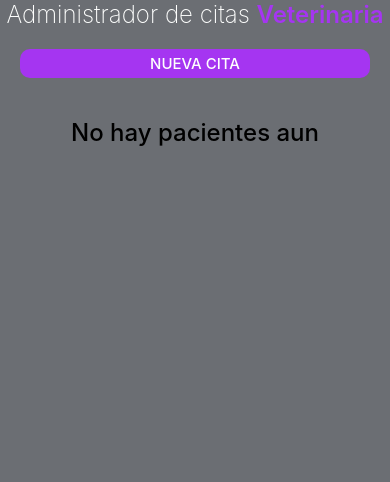
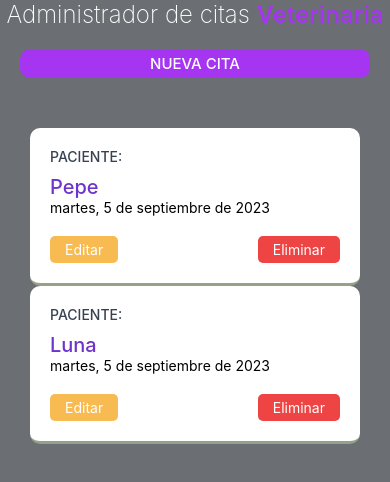
Before and after one commit to Lautaro261/citasApp, a React Native app: screen / in a window 390 px wide. Shown: the top 482 px of the page. Built offline with nearby package versions, Linux system fonts and the light colour scheme.

Commit message:
se agregaron botones de editar y eliminar

```diff
--- a/App.js
+++ b/App.js
@@ -6,7 +6,25 @@ import Paciente from './src/components/Paciente';
 
 const App = () => {
   const [visibleModal, setVisibleModal] = useState(false);
-  const [pacientes, setPacientes] = useState([])
+  const [pacientes, setPacientes] = useState([{
+    id: 1692501805499,
+    paciente: "Pepe",
+    propietario: "Guillermo",
+    email: "guille@gmail.com",
+    numero: "444",
+    fecha: "Tue Sep 05 2023 00:23:00 GMT-0300",
+    sintomas: "vomito"
+  },
+  {
+    id: 1692501805479,
+    paciente: "Luna",
+    propietario: "Jorge",
+    email: "jorge@gmail.com",
+    numero: "111",
+    fecha: "Tue Sep 05 2023 00:23:00 GMT-0300",
+    sintomas: "no comer"
+  }
+])
 
   const handlerPress = () => {
     console.log('Me presionaste wey');
@@ -28,6 +46,7 @@ const App = () => {
       <Text style={style.nop}>No hay pacientes aun</Text> :
 
       <FlatList
+      style={style.listado}
       data={pacientes}
       keyExtractor={(item)=>{item.id}}
       renderItem={({item})=>{
@@ -94,6 +113,10 @@ const style = StyleSheet.create({
     fontSize:24,
     fontWeight:'500'
 
+  },
+  listado:{
+    marginTop:50,
+    marginHorizontal: 30
   }
 });
 
--- a/src/components/Form.jsx
+++ b/src/components/Form.jsx
@@ -206,7 +206,7 @@ const style = StyleSheet.create({
   },
   btnNuevaCita: {
     marginVertical: 30,
-    backgroundColor: '#F59E0B',
+    backgroundColor: '#f79c25',
     marginHorizontal: 20,
     paddingVertical: 15,
     borderRadius: 10,
--- a/src/components/Paciente.jsx
+++ b/src/components/Paciente.jsx
@@ -1,14 +1,90 @@
 import React from "react";
-import { Text, View } from "react-native";
+import { Text, View, StyleSheet, Pressable } from "react-native";
 
 
 const Paciente = ({item})=>{
     const {paciente, fecha} = item
     console.log('desde pcientes', item)
+    const formatearfecha = (fecha) =>{
+        const nuevaFecha = new Date(fecha)
+        const opciones = {
+            weekday: 'long',
+            year:'numeric',
+            month:'long',
+            day:'numeric'
+        }
+        return nuevaFecha.toLocaleDateString('es-ES',opciones)
+    }
 
     return(
-        <Text>{paciente}</Text>
+        <View style={style.contenedor}>
+
+            <Text style={style.label}>Paciente:</Text>
+            <Text style={style.texto}>{paciente}</Text>
+            <Text style={style.fecha}>{formatearfecha(fecha)}</Text>
+
+            <View style={style.contenedorBtn}>
+                <Pressable style={[style.btn, style.btnEditar]}>
+                    <Text style={style.textBtn}>Editar</Text>
+                </Pressable>
+                <Pressable style={[style.btn, style.btnEliminar]}>
+                    <Text style={style.textBtn}>
+                        Eliminar
+                    </Text>
+                </Pressable>
+            </View>
+
+        </View>
     )
 }
 
+const style = StyleSheet.create({
+    contenedor:{
+        backgroundColor:'#FFF',
+        padding: 20,
+        borderRadius:10,
+        borderBottomColor:'#94a388',
+        borderBottomWidth:3
+
+    },
+    label:{
+        color:'#374151',
+        textTransform:'uppercase',
+        fontWeight:'500',
+        marginBottom:10
+
+    },
+    texto:{
+        color:'#6e34cc',
+        fontSize:20,
+        fontWeight:'500'
+    },
+    /* fecha:{
+    } */
+    contenedorBtn:{
+        flexDirection:'row',
+        justifyContent:'space-between',
+        marginTop:20
+    },
+    btn:{
+        paddingVertical:5,
+        paddingHorizontal:15,
+        borderRadius:5
+
+    },
+    textBtn:{
+        color:'#FFF',
+        fontWeight:'400'
+    },
+    btnEditar:{
+        backgroundColor:'#f59f0bb5'
+
+    },
+    btnEliminar:{
+        backgroundColor:'#EF4444'
+
+    }
+
+})
+
 export default Paciente;
```
